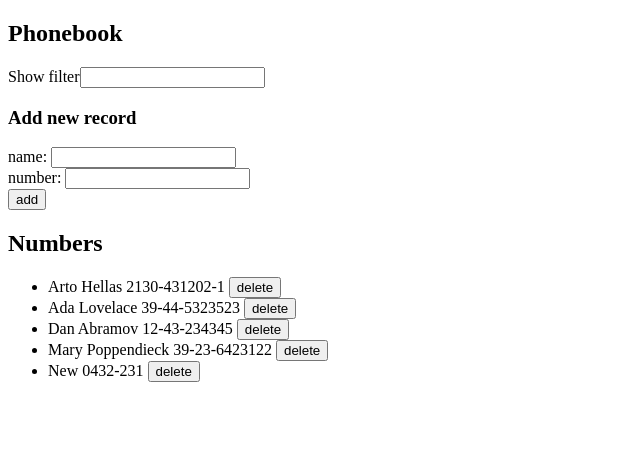
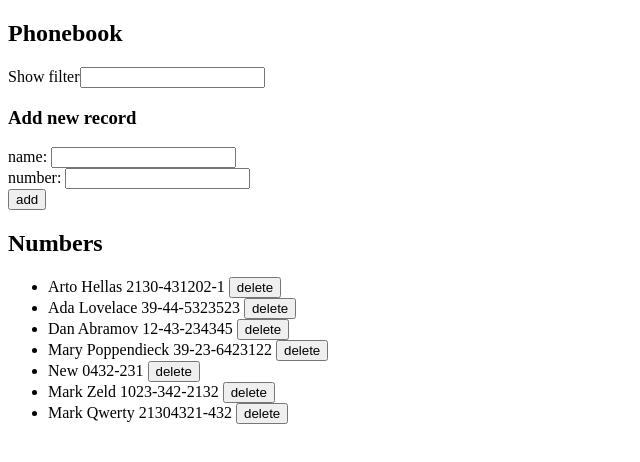
Before and after one commit to majkelmichel/full_stack_open, a React (Create React App) app in the folder part2/phonebook/: page / in a window 1280 px wide. Shown: the top 462 px of the page, without its empty margins (0-640 px from the left). Built offline with nearby package versions, Linux system fonts and the light colour scheme; data requests are answered from the project's data file.

Commit message:
Ex. 2.19, 2.20 done

```diff
--- a/part2/phonebook/db.json
+++ b/part2/phonebook/db.json
@@ -24,6 +24,16 @@
       "name": "New",
       "number": "0432-231",
       "id": 5
+    },
+    {
+      "name": "Mark Zeld",
+      "number": "1023-342-2132",
+      "id": 6
+    },
+    {
+      "name": "Mark Qwerty",
+      "number": "21304321-432",
+      "id": 7
     }
   ]
 }
--- a/part2/phonebook/src/components/App.js
+++ b/part2/phonebook/src/App.js
@@ -1,56 +1,19 @@
 import React, { useState, useEffect } from 'react';
-import numberService from '../services/numbers';
+import numberService from './services/numbers';
 
-const Filter = ({ search, handleChange }) => {
-    return (
-        <>
-        <span>Show filter</span><input value={search} onChange={handleChange} />
-        </>
-    )
-}
-
-const Form = ({ submitHandle, name, handleName, number, handleNumber }) => {
-    return (
-        <form onSubmit={submitHandle}>
-            <div>
-                name: <input value={name} onChange={handleName} />
-            </div>
-            <div>
-                number: <input value={number} onChange={handleNumber} />
-            </div>
-            <div>
-                <button type="submit">add</button>
-            </div>
-        </form>
-    )
-}
-
-const Book = ({ persons, search, setPersons }) => {
-    const re = new RegExp(search, 'i');
-
-    const handler = (person) => {
-        if (window.confirm(`Delete ${person.name}`)) {
-            numberService
-                .deleteRecord(person.id)
-                .then(() => {
-                    setPersons(persons.filter(obj => obj.id !== person.id));
-                })
-        }
-    }
-    return (
-        <ul>
-            {persons.filter(per => re.test(per.name)).map(x => <li key={x.name}>
-                {x.name} {x.number} <button onClick={() => handler(x)}>delete</button>
-            </li>)}
-        </ul>
-    )
-}
+import Filter from "./components/Filter";
+import Form from "./components/Form";
+import Book from "./components/Book";
+import Notification from "./components/Notification";
+import Error from "./components/Error";
 
 const App = () => {
     const [ persons, setPersons ] = useState([]);
     const [ newName, setNewName ] = useState('');
     const [ newNumber, setNewNumber ] = useState('');
     const [ search, setSearch ] = useState('');
+    const [ notification, setNotification ] = useState(null);
+    const [ error, setError ] = useState(null);
 
     const hook = () => {
         numberService
@@ -85,6 +48,17 @@ const App = () => {
                     .replaceNumber(changedPerson)
                     .then(res => {
                         setPersons(persons.map(per => per.id !== changedPerson.id ? per : res.data));
+                        setNotification(`Changed ${personObj.name}'s number`);
+                        setTimeout(() => {
+                            setNotification(null);
+                        }, 5000)
+                    })
+                    .catch(err => {
+                        console.error(err);
+                        setError(`Information of ${personObj.name} has already been removed from server`);
+                        setTimeout(() => {
+                            setError(null);
+                        }, 5000);
                     })
             }
         } else {
@@ -96,6 +70,10 @@ const App = () => {
                 .newRecord(personObj)
                 .then(res => {
                     setPersons(persons.concat(res.data));
+                    setNotification(`Added ${personObj.name}`);
+                    setTimeout(() => {
+                        setNotification(null);
+                    }, 5000);
                 });
         }
         setNewName('');
@@ -105,6 +83,8 @@ const App = () => {
     return (
         <div>
             <h2>Phonebook</h2>
+            <Notification message={notification} />
+            <Error message={error} />
             <Filter search={search} handleChange={handleSearchChange} />
 
             <h3>Add new record</h3>
--- /dev/null
+++ b/part2/phonebook/src/components/Book.js
@@ -0,0 +1,25 @@
+import numberService from "../services/numbers";
+import React from "react";
+
+const Book = ({ persons, search, setPersons }) => {
+    const re = new RegExp(search, 'i');
+
+    const handler = (person) => {
+        if (window.confirm(`Delete ${person.name}`)) {
+            numberService
+                .deleteRecord(person.id)
+                .then(() => {
+                    setPersons(persons.filter(obj => obj.id !== person.id));
+                })
+        }
+    }
+    return (
+        <ul>
+            {persons.filter(per => re.test(per.name)).map(x => <li key={x.name}>
+                {x.name} {x.number} <button onClick={() => handler(x)}>delete</button>
+            </li>)}
+        </ul>
+    )
+}
+
+export default Book;
--- /dev/null
+++ b/part2/phonebook/src/components/Error.js
@@ -0,0 +1,14 @@
+import React from 'react'
+
+const Error = ({message}) => {
+    if (message === null) {
+        return null;
+    }
+    return (
+        <div className='error'>
+            {message}
+        </div>
+    )
+}
+
+export default Error;
--- /dev/null
+++ b/part2/phonebook/src/components/Filter.js
@@ -0,0 +1,11 @@
+import React from "react";
+
+const Filter = ({ search, handleChange }) => {
+    return (
+        <>
+            <span>Show filter</span><input value={search} onChange={handleChange} />
+        </>
+    )
+}
+
+export default Filter;
--- /dev/null
+++ b/part2/phonebook/src/components/Form.js
@@ -0,0 +1,19 @@
+import React from "react";
+
+const Form = ({ submitHandle, name, handleName, number, handleNumber }) => {
+    return (
+        <form onSubmit={submitHandle}>
+            <div>
+                name: <input value={name} onChange={handleName} />
+            </div>
+            <div>
+                number: <input value={number} onChange={handleNumber} />
+            </div>
+            <div>
+                <button type="submit">add</button>
+            </div>
+        </form>
+    )
+}
+
+export default Form;
--- /dev/null
+++ b/part2/phonebook/src/components/Notification.js
@@ -0,0 +1,14 @@
+import React from 'react'
+
+const Notification = ({message}) => {
+    if (message === null) {
+        return null;
+    }
+    return (
+        <div className='notification'>
+            {message}
+        </div>
+    )
+}
+
+export default Notification;
--- a/part2/phonebook/src/index.css
+++ b/part2/phonebook/src/index.css
@@ -1,13 +1,20 @@
-body {
-  margin: 0;
-  font-family: -apple-system, BlinkMacSystemFont, 'Segoe UI', 'Roboto', 'Oxygen',
-    'Ubuntu', 'Cantarell', 'Fira Sans', 'Droid Sans', 'Helvetica Neue',
-    sans-serif;
-  -webkit-font-smoothing: antialiased;
-  -moz-osx-font-smoothing: grayscale;
+.notification {
+    color: green;
+    border: green 2px solid;
+    background: lightgrey;
+    margin: 10px;
+    padding: 10px;
+    border-radius: 5px;
+    font-size: 1.2em;
+    font-weight: 600;
 }
-
-code {
-  font-family: source-code-pro, Menlo, Monaco, Consolas, 'Courier New',
-    monospace;
+.error {
+    color: red;
+    border: red 2px solid;
+    background: lightgrey;
+    margin: 10px;
+    padding: 10px;
+    border-radius: 5px;
+    font-size: 1.2em;
+    font-weight: 600;
 }
--- a/part2/phonebook/src/index.js
+++ b/part2/phonebook/src/index.js
@@ -1,7 +1,8 @@
 import React from 'react';
 import ReactDOM from 'react-dom';
 
-import App from './components/App';
+import App from './App';
+import './index.css';
 
 ReactDOM.render(
   <React.StrictMode>
--- a/part2/phonebook/src/services/numbers.js
+++ b/part2/phonebook/src/services/numbers.js
@@ -21,4 +21,6 @@ const replaceNumber = (person) => {
     return axios.put(`${baseUrl}/${person.id}`, person)
 }
 
-export default { getAll, newRecord, deleteRecord, replaceNumber, getOne }
+
+const numberService = {getAll, newRecord, deleteRecord, replaceNumber, getOne};
+export default numberService;
```
